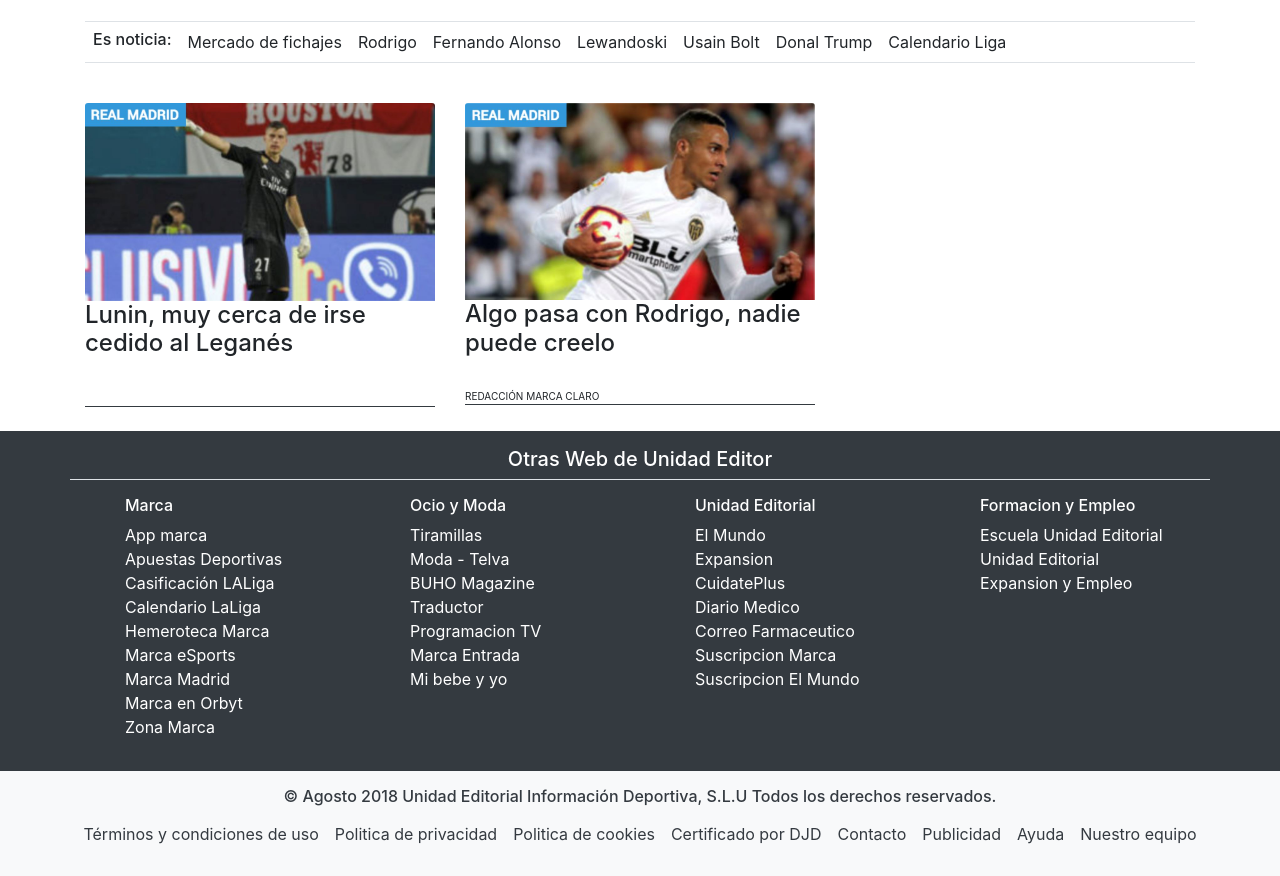
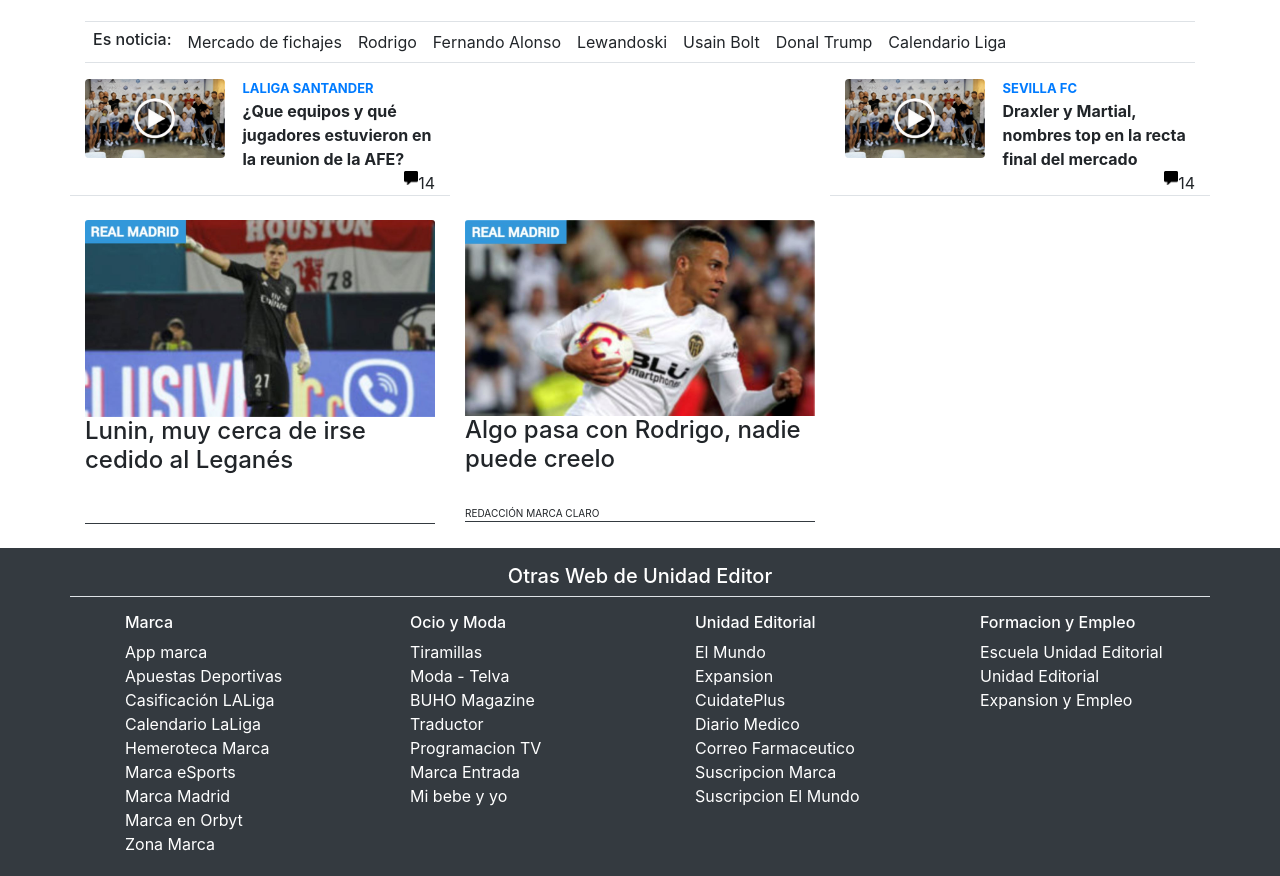
Before and after one commit to rcarrasco3652/exaParcial1, a plain HTML site: page index.html in a window 1280 px wide. Shown: the part 836-1712 px from the top of the page. Drawn offline with nearby package versions, Linux system fonts and the light colour scheme.

Commit message:
Seccion cuatro

```diff
--- a/index.html
+++ b/index.html
@@ -7,7 +7,8 @@
     <meta name="viewport" content="width=device-width, initial-scale=1, shrink-to-fit=no">
 
     <!-- Bootstrap CSS -->
-    <link rel="stylesheet" href="https://stackpath.bootstrapcdn.com/bootstrap/4.4.1/css/bootstrap.min.css" integrity="sha384-Vkoo8x4CGsO3+Hhxv8T/Q5PaXtkKtu6ug5TOeNV6gBiFeWPGFN9MuhOf23Q9Ifjh" crossorigin="anonymous">
+    <link rel="stylesheet" href="https://stackpath.bootstrapcdn.com/bootstrap/4.4.1/css/bootstrap.min.css"
+        integrity="sha384-Vkoo8x4CGsO3+Hhxv8T/Q5PaXtkKtu6ug5TOeNV6gBiFeWPGFN9MuhOf23Q9Ifjh" crossorigin="anonymous">
 
     <title>Examen</title>
 </head>
@@ -17,7 +18,8 @@
     <!-- Nav Bar-->
     <nav class="navbar navbar-expand-lg navbar-light font-weight-bold  bg-danger mb-3">
         <a class="navbar-brand" href="#">Navbar</a>
-        <button class="navbar-toggler" type="button" data-toggle="collapse" data-target="#navbarTogglerDemo02" aria-controls="navbarTogglerDemo02" aria-expanded="false" aria-label="Toggle navigation">
+        <button class="navbar-toggler" type="button" data-toggle="collapse" data-target="#navbarTogglerDemo02"
+            aria-controls="navbarTogglerDemo02" aria-expanded="false" aria-label="Toggle navigation">
             <span class="navbar-toggler-icon"></span>
         </button>
         <div class="collapse navbar-collapse" id="navbarTogglerDemo02">
@@ -154,7 +156,40 @@
 
             <!-- Section four-->
             <div class="row">
+                <div class="col-4 border-bottom">
 
+                    <img src="./img/huelga.jpg" class="rounded float-left" style="width: 40%; margin-right: 5%;">
+                    <div>
+                        <p class="text-uppercase font-weight-bold m-0 text-primary" style="font-size: small;"> LaLiga
+                            Santander</p>
+                        <p class="font-weight-bold m-0">¿Que equipos y qué jugadores estuvieron en la reunion de la AFE?
+                        </p>
+                    </div>
+                    <div class="">
+                        <footer class="d-flex justify-content-end"><img src="./img/charla.png"
+                                style="width: 4%; height: 4%;" alt="">14</footer>
+                    </div>
+
+                </div>
+                <div class="col-4">
+                </div>
+                <div class="col-4 border-bottom ">
+
+                    <img src="./img/huelga.jpg" class="rounded float-left" style="width: 40%; margin-right: 5%;">
+                    <div>
+                        <p class="text-uppercase font-weight-bold m-0 text-primary" style="font-size: small;">
+                            Sevilla Fc
+                        </p>
+                        <p class="font-weight-bold m-0">
+                            Draxler y Martial, nombres top en la recta final del mercado
+                        </p>
+                    </div>
+                    <div class="">
+                        <footer class="d-flex justify-content-end"><img src="./img/charla.png"
+                                style="width: 4%; height: 4%;" alt="">14</footer>
+                    </div>
+
+                </div>
             </div>
             <!-- End Section four-->
 
@@ -301,11 +336,14 @@
 
     <!-- Optional JavaScript -->
     <!-- jQuery first, then Popper.js, then Bootstrap JS -->
-    <script src="https://code.jquery.com/jquery-3.4.1.slim.min.js " integrity="sha384-J6qa4849blE2+poT4WnyKhv5vZF5SrPo0iEjwBvKU7imGFAV0wwj1yYfoRSJoZ+n " crossorigin="anonymous ">
+    <script src="https://code.jquery.com/jquery-3.4.1.slim.min.js "
+        integrity="sha384-J6qa4849blE2+poT4WnyKhv5vZF5SrPo0iEjwBvKU7imGFAV0wwj1yYfoRSJoZ+n " crossorigin="anonymous ">
     </script>
-    <script src="https://cdn.jsdelivr.net/npm/popper.js@1.16.0/dist/umd/popper.min.js " integrity="sha384-Q6E9RHvbIyZFJoft+2mJbHaEWldlvI9IOYy5n3zV9zzTtmI3UksdQRVvoxMfooAo " crossorigin="anonymous ">
+    <script src="https://cdn.jsdelivr.net/npm/popper.js@1.16.0/dist/umd/popper.min.js "
+        integrity="sha384-Q6E9RHvbIyZFJoft+2mJbHaEWldlvI9IOYy5n3zV9zzTtmI3UksdQRVvoxMfooAo " crossorigin="anonymous ">
     </script>
-    <script src="https://stackpath.bootstrapcdn.com/bootstrap/4.4.1/js/bootstrap.min.js " integrity="sha384-wfSDF2E50Y2D1uUdj0O3uMBJnjuUD4Ih7YwaYd1iqfktj0Uod8GCExl3Og8ifwB6 " crossorigin="anonymous ">
+    <script src="https://stackpath.bootstrapcdn.com/bootstrap/4.4.1/js/bootstrap.min.js "
+        integrity="sha384-wfSDF2E50Y2D1uUdj0O3uMBJnjuUD4Ih7YwaYd1iqfktj0Uod8GCExl3Og8ifwB6 " crossorigin="anonymous ">
     </script>
 </body>
 
```
Also changed, not shown: img/charla.png (added), 1 other file.
